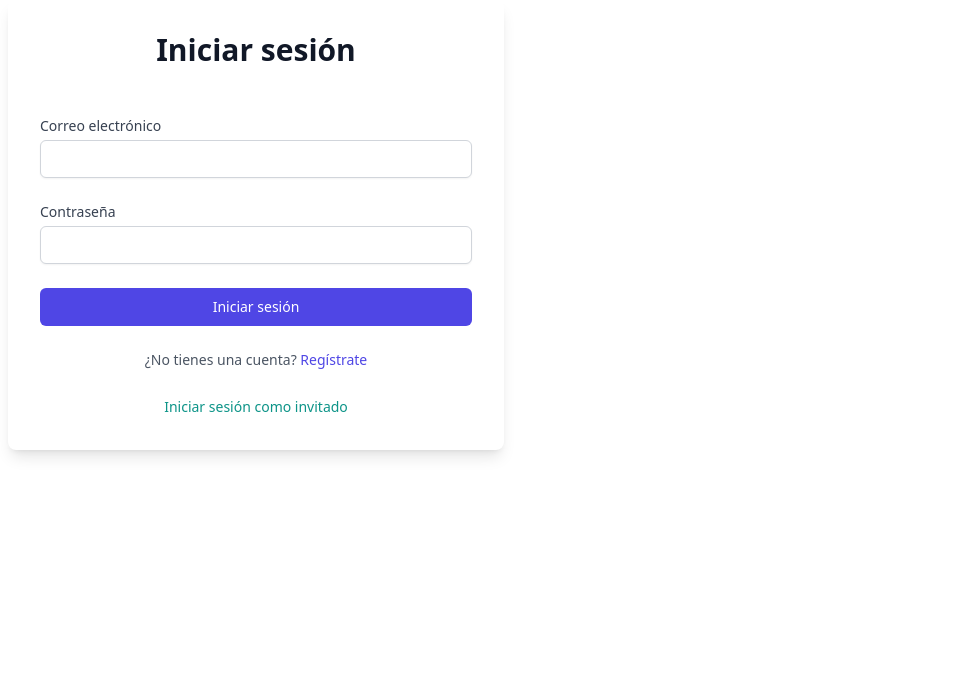
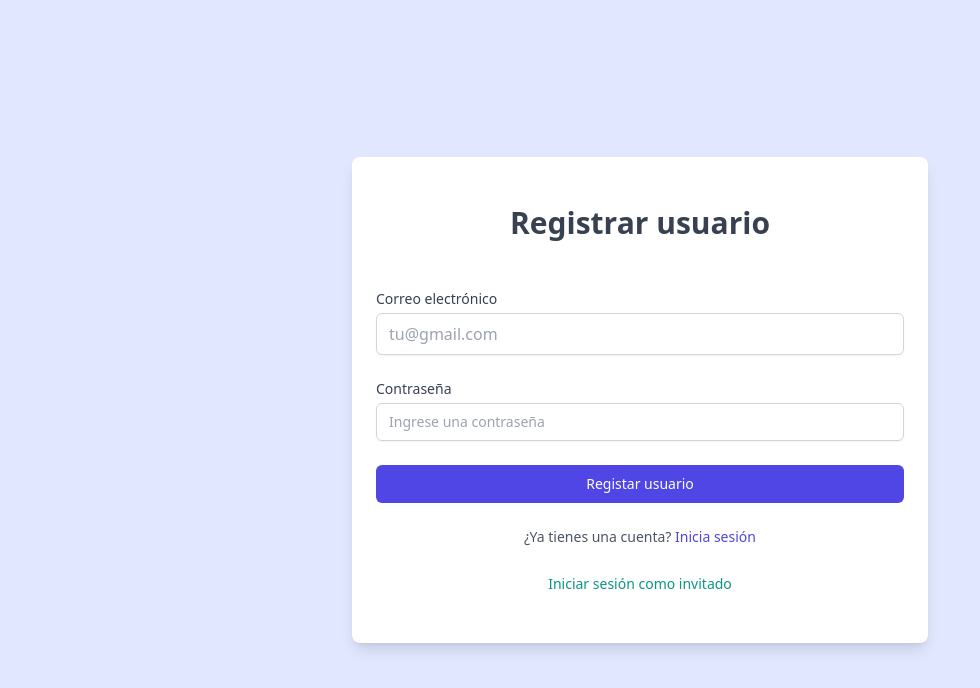
Before and after one commit to AlexisChebeste/trello-clone-ts, a React (Vite) app: page /register in a window 1280 px wide. Shown: the top 688 px of the page, without its empty margins (0-980 px from the left). Built offline with nearby package versions, Linux system fonts and the light colour scheme.

Commit message:
login and register styles

```diff
--- a/src/App.tsx
+++ b/src/App.tsx
@@ -1,5 +1,5 @@
 import { useState } from "react";
-import { Routes, Route,  BrowserRouter as Router} from "react-router";
+import { Routes, Route,  BrowserRouter as Router, Navigate} from "react-router";
 import Login from "./pages/Auth/Login";
 import Register from "./pages/Auth/Register";
 import Home from "./pages/Workspace/Home";
@@ -25,6 +25,8 @@ export default function App() {
   return (
     <Router>
       <Routes>
+        <Route path="/" element={<Navigate to="/login" replace />} />
+
         {/* Rutas públicas */}
         <Route path="/login" element={<Login />} />
         <Route path="/register" element={<Register />} />
@@ -39,6 +41,8 @@ export default function App() {
           </Route>
           {/* Rutas para ver un board especifico */}
           <Route path="b/:idBoard/:nameBoard" element={<BoardPage />} />
+
+          <Route path="*" element={<h1>Not Found</h1>} />
         </Route>
       </Routes>
     </Router>
--- a/src/pages/Auth/Login.tsx
+++ b/src/pages/Auth/Login.tsx
@@ -1,21 +1,16 @@
 import { useState } from "react";
-import { useNavigate } from "react-router";
+import { Link, useNavigate } from "react-router";
 import { auth } from "../../lib/auth";
 
 export default function Login(){
     const [email, setEmail] = useState('');
     const [password, setPassword] = useState('');
     const navigate = useNavigate();
-    const [isLogin, setIsLogin] = useState(true);
 
     const handleSubmit = async (e: React.FormEvent) => {
         e.preventDefault();
-        if(isLogin){
-            await auth.login(email,password);
-        }
-        else{
-            await auth.register(email,password);
-        }
+        await auth.login(email,password);
+
         navigate('/w/1/home');
     }
 
@@ -24,18 +19,14 @@ export default function Login(){
         navigate('/w/1/home');
     }
 
-    const changeLogin = () => {
-        setIsLogin(!isLogin);
-    }
-
 
 
     return (
-        <div className="my-auto px-2 min-w-96  w-full max-w-lg bg-slate-3">
-            <div className="bg-white rounded-lg max-h-[800px] h-full  p-6 shadow-lg sm:p-8 ">
+        <div className="flex justify-center items-center h-screen    w-full bg-indigo-100">
+            <div className="bg-white rounded-lg  py-12 px-6  max-w-xl w-full  shadow-lg  mx-5 ">
 
-                <h2 className="text-center md:mb-12 text-2xl font-bold sm:text-3xl text-gray-900">{isLogin ? 'Iniciar sesión' : 'Registrar usuario' }</h2>
-                <div className="mt-8 sm:mx-auto  w-full sm:max-w-md">
+                <h2 className="text-center text-3xl font-bold text-gray-700">Iniciar sesión</h2>
+                <div className="mt-12   w-full ">
                     <form onSubmit={handleSubmit} className="space-y-6">
                         <div className="mb-6">
                             <label htmlFor="email" className="block text-sm font-medium text-gray-700">Correo electrónico</label>
@@ -43,9 +34,10 @@ export default function Login(){
                                 type="email"
                                 id="email"
                                 name="email"
+                                placeholder="tu@gmail.com"
                                 value={email}
                                 onChange={(e) => setEmail(e.target.value)}
-                                className="mt-1 block w-full px-3 py-2 border border-gray-300 rounded-md shadow-sm focus:outline-none focus:ring-indigo-500 focus:border-indigo-500 sm:text-sm"
+                                className="mt-1 block w-full px-3 py-2 border border-gray-300 rounded-md shadow-sm focus:outline-none focus:ring-indigo-500 focus:border-indigo-500 "
                                 required
                             />
                         </div>
@@ -55,6 +47,7 @@ export default function Login(){
                                 type="password"
                                 id="password"
                                 name="password"
+                                placeholder="Ingrese una contraseña"
                                 value={password}
                                 onChange={(e) => setPassword(e.target.value)}
                                 className="mt-1 block w-full px-3 py-2 border border-gray-300 rounded-md shadow-sm focus:outline-none focus:ring-indigo-500 focus:border-indigo-500 sm:text-sm"
@@ -62,19 +55,14 @@ export default function Login(){
                             />
                         </div>
                         <div className="mb-6">
-                            <button type="submit" className="w-full py-2 px-4 border border-transparent text-sm font-medium rounded-md text-white bg-indigo-600 hover:bg-indigo-700 focus:outline-none focus:ring-2 focus:ring-offset-2 focus:ring-indigo-500">{isLogin ? 'Iniciar sesión' : 'Registrarse' }</button>
+                            <button type="submit" className="w-full py-2 px-4 border border-transparent text-sm font-medium rounded-md text-white bg-indigo-600 hover:bg-indigo-700 focus:outline-none focus:ring-2 focus:ring-offset-2 focus:ring-indigo-500">Iniciar sesión</button>
                         </div>
                     </form>
                 </div>
-                {isLogin ?
-                    <div className="mt-6 text-center">
-                        <p className="text-sm text-gray-600">¿No tienes una cuenta? <button onClick={changeLogin} className="font-medium text-indigo-600 hover:text-indigo-500">Regístrate</button></p>
-                    </div>
-                    :
-                    <div className="mt-6 text-center">
-                        <p className="text-sm text-gray-600">¿Ya tienes una cuenta? <button onClick={changeLogin} className="font-medium text-indigo-600 hover:text-indigo-500">Inicia sesión</button></p>
-                    </div>
-                }
+                <div className="mt-6 text-center">
+                    <p className="text-sm text-gray-600">¿No tienes una cuenta? <Link to='/register' className="font-medium text-indigo-600 hover:text-indigo-500">Regístrate</Link></p>
+                </div>
+
 
                 <div className="mt-6 text-center">
                     <button onClick={handleGuest} className=" text-sm font-medium text-teal-600 hover:text-teal-500">Iniciar sesión como invitado</button>
--- a/src/pages/Auth/Register.tsx
+++ b/src/pages/Auth/Register.tsx
@@ -1,21 +1,15 @@
 import { useState } from "react";
-import { useNavigate } from "react-router";
+import { Link, useNavigate } from "react-router";
 import { auth } from "../../lib/auth";
 
-export default function Register(){
+export default function Login(){
     const [email, setEmail] = useState('');
     const [password, setPassword] = useState('');
     const navigate = useNavigate();
-    const [isLogin, setIsLogin] = useState(true);
 
     const handleSubmit = async (e: React.FormEvent) => {
         e.preventDefault();
-        if(isLogin){
-            await auth.login(email,password);
-        }
-        else{
-            await auth.register(email,password);
-        }
+        await auth.register(email,password);
         navigate('/w/1/home');
     }
 
@@ -24,18 +18,14 @@ export default function Register(){
         navigate('/w/1/home');
     }
 
-    const changeLogin = () => {
-        setIsLogin(!isLogin);
-    }
-
 
 
     return (
-        <div className="my-auto px-2 min-w-96  w-full max-w-lg bg-slate-3">
-            <div className="bg-white rounded-lg max-h-[800px] h-full  p-6 shadow-lg sm:p-8 ">
+        <div className="flex justify-center items-center h-screen    w-full bg-indigo-100">
+            <div className="bg-white rounded-lg  py-12 px-6  max-w-xl w-full  shadow-lg  mx-5 ">
 
-                <h2 className="text-center md:mb-12 text-2xl font-bold sm:text-3xl text-gray-900">{isLogin ? 'Iniciar sesión' : 'Registrar usuario' }</h2>
-                <div className="mt-8 sm:mx-auto  w-full sm:max-w-md">
+                <h2 className="text-center text-3xl font-bold text-gray-700">Registrar usuario</h2>
+                <div className="mt-12   w-full ">
                     <form onSubmit={handleSubmit} className="space-y-6">
                         <div className="mb-6">
                             <label htmlFor="email" className="block text-sm font-medium text-gray-700">Correo electrónico</label>
@@ -43,9 +33,10 @@ export default function Register(){
                                 type="email"
                                 id="email"
                                 name="email"
+                                placeholder="tu@gmail.com"
                                 value={email}
                                 onChange={(e) => setEmail(e.target.value)}
-                                className="mt-1 block w-full px-3 py-2 border border-gray-300 rounded-md shadow-sm focus:outline-none focus:ring-indigo-500 focus:border-indigo-500 sm:text-sm"
+                                className="mt-1 block w-full px-3 py-2 border border-gray-300 rounded-md shadow-sm focus:outline-none focus:ring-indigo-500 focus:border-indigo-500 "
                                 required
                             />
                         </div>
@@ -55,6 +46,7 @@ export default function Register(){
                                 type="password"
                                 id="password"
                                 name="password"
+                                placeholder="Ingrese una contraseña"
                                 value={password}
                                 onChange={(e) => setPassword(e.target.value)}
                                 className="mt-1 block w-full px-3 py-2 border border-gray-300 rounded-md shadow-sm focus:outline-none focus:ring-indigo-500 focus:border-indigo-500 sm:text-sm"
@@ -62,19 +54,13 @@ export default function Register(){
                             />
                         </div>
                         <div className="mb-6">
-                            <button type="submit" className="w-full py-2 px-4 border border-transparent text-sm font-medium rounded-md text-white bg-indigo-600 hover:bg-indigo-700 focus:outline-none focus:ring-2 focus:ring-offset-2 focus:ring-indigo-500">{isLogin ? 'Iniciar sesión' : 'Registrarse' }</button>
+                            <button type="submit" className="w-full py-2 px-4 border border-transparent text-sm font-medium rounded-md text-white bg-indigo-600 hover:bg-indigo-700 focus:outline-none focus:ring-2 focus:ring-offset-2 focus:ring-indigo-500">Registar usuario</button>
                         </div>
                     </form>
                 </div>
-                {isLogin ?
-                    <div className="mt-6 text-center">
-                        <p className="text-sm text-gray-600">¿No tienes una cuenta? <button onClick={changeLogin} className="font-medium text-indigo-600 hover:text-indigo-500">Regístrate</button></p>
-                    </div>
-                    :
-                    <div className="mt-6 text-center">
-                        <p className="text-sm text-gray-600">¿Ya tienes una cuenta? <button onClick={changeLogin} className="font-medium text-indigo-600 hover:text-indigo-500">Inicia sesión</button></p>
-                    </div>
-                }
+                <div className="mt-6 text-center">
+                    <p className="text-sm text-gray-600">¿Ya tienes una cuenta? <Link to='/login' className="font-medium text-indigo-600 hover:text-indigo-500">Inicia sesión</Link></p>
+                </div>
 
                 <div className="mt-6 text-center">
                     <button onClick={handleGuest} className=" text-sm font-medium text-teal-600 hover:text-teal-500">Iniciar sesión como invitado</button>
```
